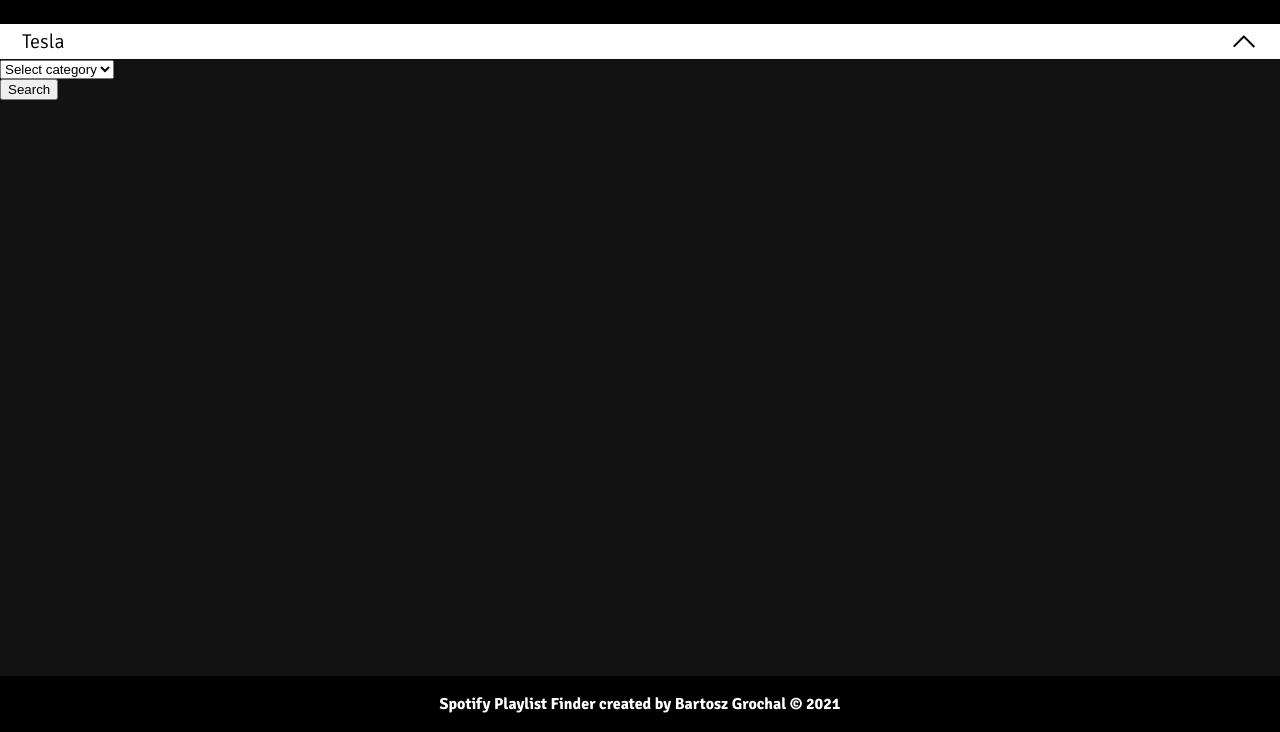
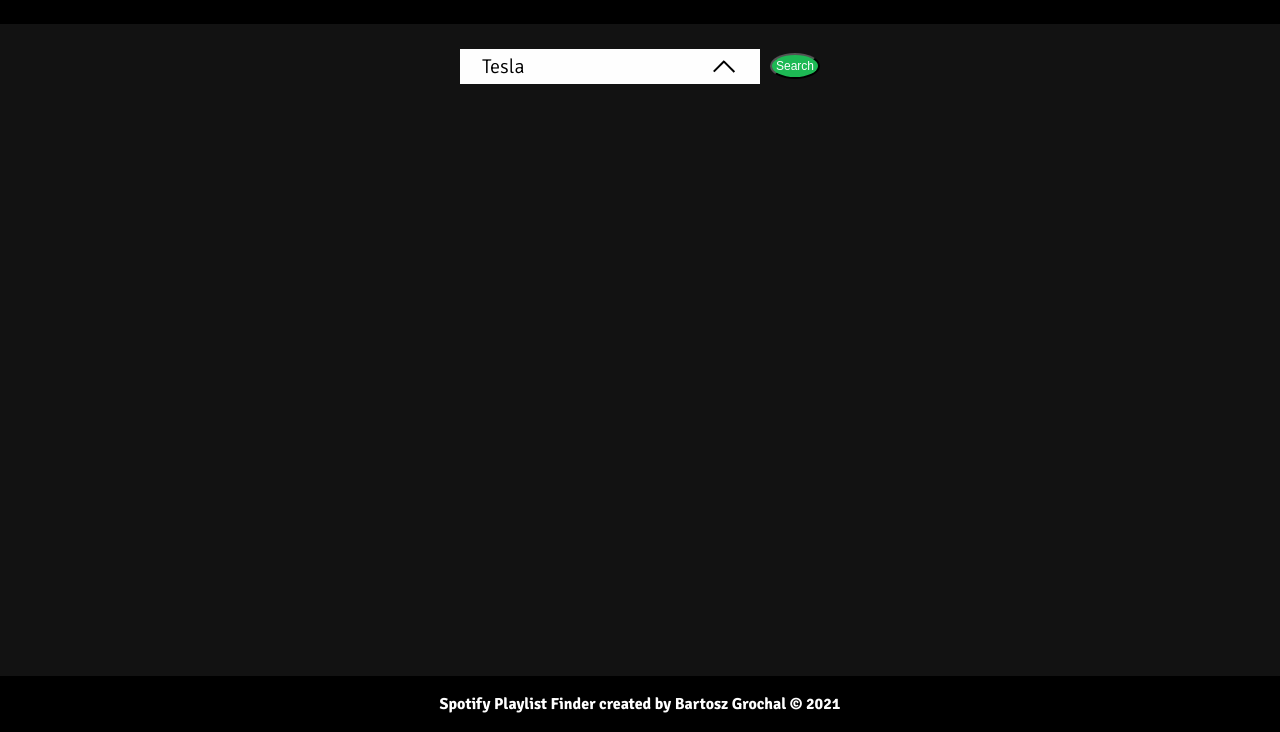
Before and after one commit to b-grochal/html-sass-js-spotify-playlist-finder, a website built with webpack: page src/index.html in a window 1280 px wide. Shown: the part 68-800 px from the top of the page. Built offline with nearby package versions, Linux system fonts and the light colour scheme; no server answers.

Commit message:
Added some basic styles to searching form.

```diff
--- a/src/index.html
+++ b/src/index.html
@@ -23,6 +23,9 @@
     <main class="main" id="main">
       <section class="search-playlist">
         <form class="search-playlist__form">
+          <!-- <select name="" id="category_select">
+              <option>Select category</option>
+            </select> -->
           <div class="custom-select-wrapper">
             <div class="custom-select">
               <div class="custom-select__trigger">
@@ -40,19 +43,12 @@
               </div>
             </div>
           </div>
-          <div class="search-playlist__select-container">
-            <select name="" id="category_select">
-              <option>Select category</option>
-            </select>
-          </div>
-          <div class="search-playlist__btn-container">
           <input
             type="submit"
             id="submit_btn"
             class="search-playlist__btn"
             value="Search"
           />
-          </div>
         </form>
       </section>
       <section class="playlist-list"></section>
--- a/src/scss/_custom-select.scss
+++ b/src/scss/_custom-select.scss
@@ -1,5 +1,6 @@
 .custom-select-wrapper {
   user-select: none;
+  width: 300px;
 
   .custom-select {
     position: relative;
--- /dev/null
+++ b/src/scss/_search-playlist.scss
@@ -0,0 +1,18 @@
+.search-playlist {
+  padding: 25px 0;
+
+  .search-playlist__form {
+    display: flex;
+    justify-content: center;
+    align-items: center;
+    gap: 10px;
+
+    .search-playlist__btn {
+      color: $white;
+      background-color: $green;
+      padding: 4px 4px;
+      border-radius: 50%;
+      font-size: 12px;
+    }
+  }
+}
--- a/src/styles.scss
+++ b/src/styles.scss
@@ -4,4 +4,7 @@
 @import "scss/header";
 @import "scss/main";
 @import "scss/footer";
+
+@import "scss/search-playlist";
+
 @import "scss/custom-select";
```
Also changed, not shown: src/scss/_main.scss (renamed from src/scss/main.scss). Lines whose indentation alone changed are shown as unchanged.
